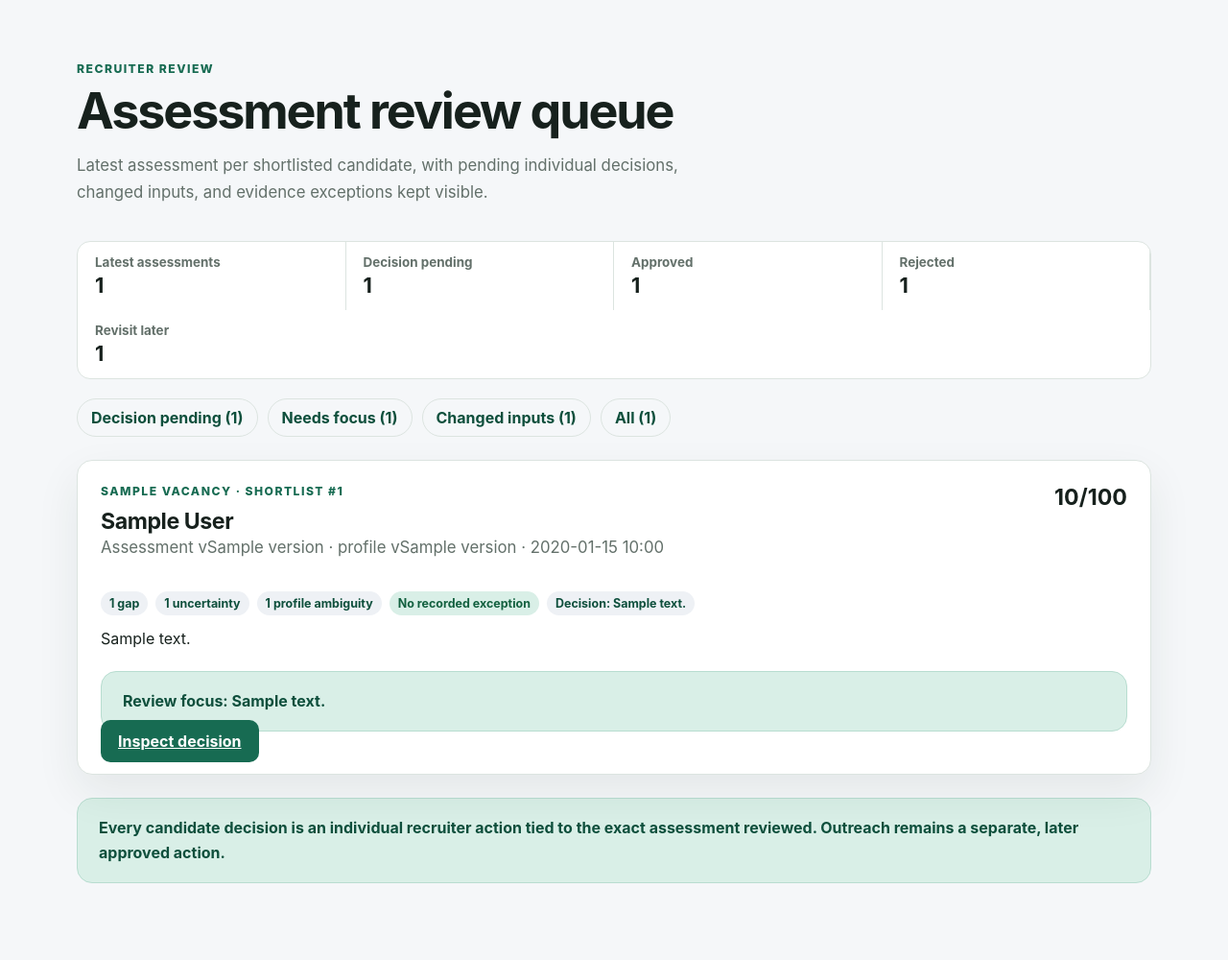
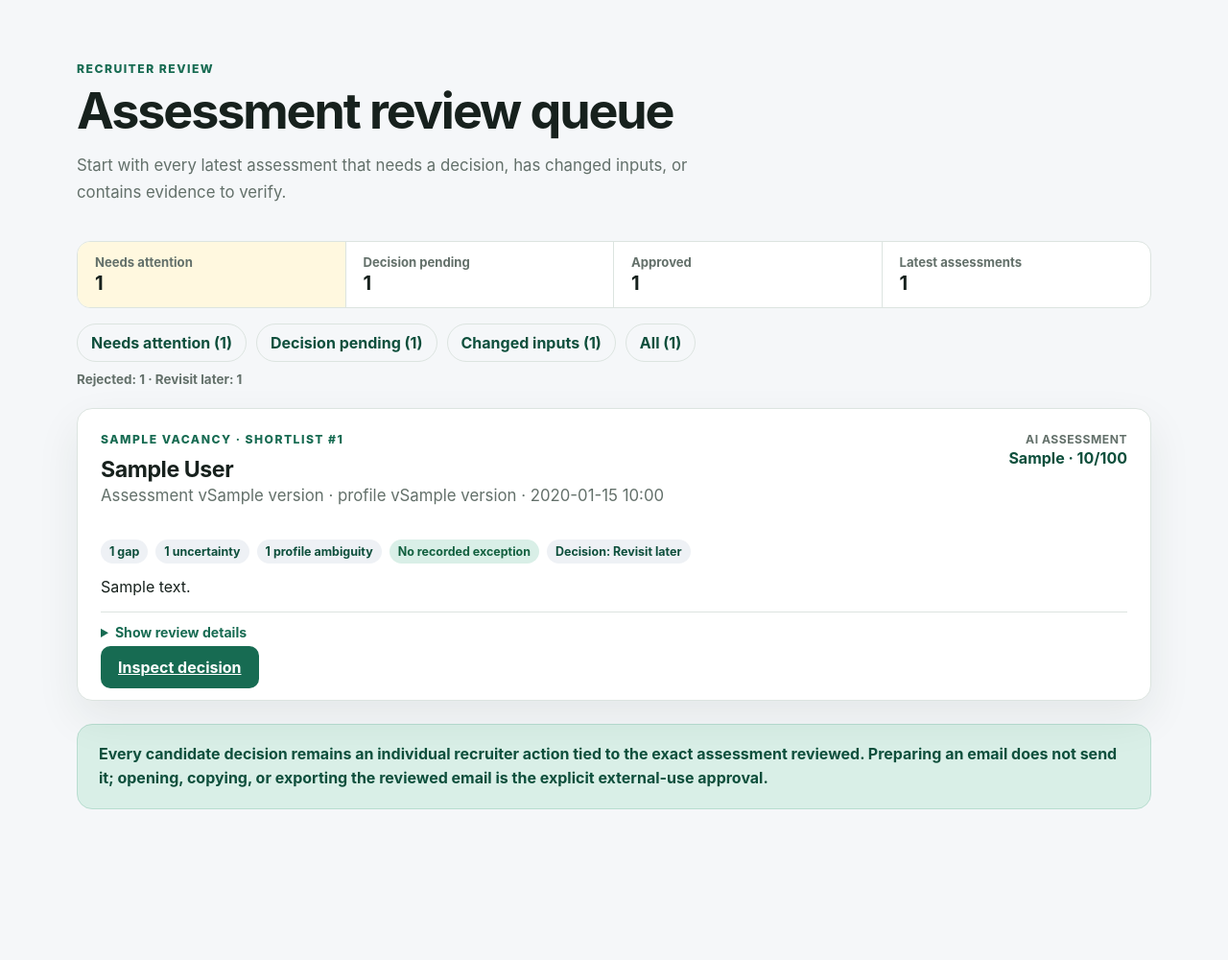
Before and after one commit to bkocii/ai-candidate-matcher, a Django app: template templates/matching/assessment_review_queue.html in a window 1280 px wide. Shown: the part 73-1073 px from the top of the page at 96% size. After the commit the page ends 916 px from the top, so only its background shows below. Run offline with Django 5.2, Linux system fonts and the light colour scheme; the template is opened without the code that fills it: most values are stand-ins (such as "Sample title", 1, 10 or a date in 2020).

Commit message:
Improve assessment review queue

```diff
--- a/static/css/app.css
+++ b/static/css/app.css
@@ -2629,6 +2629,52 @@ tbody tr:last-child td {
     margin: 0 0 24px;
 }
 
+.review-status-strip {
+    display: grid;
+    grid-template-columns: repeat(4, minmax(0, 1fr));
+    margin-bottom: 16px;
+    overflow: hidden;
+    border: 1px solid var(--border);
+    border-radius: 14px;
+    background: var(--surface);
+}
+
+.review-status-strip article {
+    padding: 13px 18px;
+    border-right: 1px solid var(--border);
+}
+
+.review-status-strip article:last-child {
+    border-right: 0;
+}
+
+.review-status-strip span,
+.review-status-strip strong {
+    display: block;
+}
+
+.review-status-strip span {
+    color: var(--muted);
+    font-size: 0.82rem;
+    font-weight: 700;
+}
+
+.review-status-strip strong {
+    margin-top: 2px;
+    font-size: 1.25rem;
+}
+
+.review-status-strip .review-status-attention {
+    background: #fff8df;
+}
+
+.review-secondary-counts {
+    margin: -14px 0 22px;
+    color: var(--muted);
+    font-size: 0.84rem;
+    font-weight: 650;
+}
+
 .review-scope-nav a {
     padding: 9px 14px;
     border: 1px solid var(--border);
@@ -2686,6 +2732,27 @@ tbody tr:last-child td {
 
 .review-score strong {
     font-size: 1.45rem;
+}
+
+.review-ai-signal {
+    display: grid;
+    flex: 0 0 auto;
+    gap: 2px;
+    min-width: 170px;
+    text-align: right;
+}
+
+.review-ai-signal span {
+    color: var(--muted);
+    font-size: 0.76rem;
+    font-weight: 750;
+    letter-spacing: 0.04em;
+    text-transform: uppercase;
+}
+
+.review-ai-signal strong {
+    color: var(--primary-dark);
+    font-size: 1rem;
 }
 
 .review-badges {
@@ -2709,9 +2776,39 @@ tbody tr:last-child td {
     color: #754100;
 }
 
+.review-badge-attention {
+    background: #f6df9e;
+    color: #6b4700;
+}
+
 .review-badge-routine {
     background: var(--accent);
     color: #12603f;
+}
+
+.review-card-summary {
+    display: -webkit-box;
+    overflow: hidden;
+    -webkit-box-orient: vertical;
+    -webkit-line-clamp: 2;
+}
+
+.review-focus-details {
+    margin: 14px 0 18px;
+    border-top: 1px solid var(--border);
+}
+
+.review-focus-details summary {
+    padding-top: 12px;
+    color: var(--primary);
+    cursor: pointer;
+    font-size: 0.88rem;
+    font-weight: 750;
+}
+
+.review-focus-details p {
+    margin: 10px 0 0;
+    color: var(--muted);
 }
 
 .decision-badge-pending {
@@ -3755,16 +3852,19 @@ tbody tr:last-child td {
     .metric-grid,
     .card-grid,
     .detail-grid,
-    .filter-summary {
+    .filter-summary,
+    .review-status-strip {
         grid-template-columns: 1fr;
     }
 
-    .filter-summary article {
+    .filter-summary article,
+    .review-status-strip article {
         border-right: 0;
         border-bottom: 1px solid var(--border);
     }
 
-    .filter-summary article:last-child {
+    .filter-summary article:last-child,
+    .review-status-strip article:last-child {
         border-bottom: 0;
     }
 
@@ -3861,9 +3961,11 @@ tbody tr:last-child td {
     }
 
     .review-card > header,
-    .review-score {
+    .review-score,
+    .review-ai-signal {
         align-items: flex-start;
         flex-direction: column;
+        text-align: left;
     }
 
     .stale-result-callout,
--- a/templates/matching/assessment_review_queue.html
+++ b/templates/matching/assessment_review_queue.html
@@ -7,24 +7,24 @@
     <div>
         <p class="eyebrow">Recruiter review</p>
         <h1 id="review-queue-title">Assessment review queue</h1>
-        <p class="lede">Latest assessment per shortlisted candidate, with pending individual decisions, changed inputs, and evidence exceptions kept visible.</p>
+        <p class="lede">Start with every latest assessment that needs a decision, has changed inputs, or contains evidence to verify.</p>
     </div>
 </section>
 
-<section class="filter-summary" aria-label="Review queue summary">
-    <article><span>Latest assessments</span><strong>{{ queue.total_count }}</strong></article>
+<section class="review-status-strip" aria-label="Review queue summary">
+    <article class="review-status-attention"><span>Needs attention</span><strong>{{ queue.attention_count }}</strong></article>
     <article><span>Decision pending</span><strong>{{ queue.pending_count }}</strong></article>
     <article><span>Approved</span><strong>{{ queue.approved_count }}</strong></article>
-    <article><span>Rejected</span><strong>{{ queue.rejected_count }}</strong></article>
-    <article><span>Revisit later</span><strong>{{ queue.revisit_count }}</strong></article>
+    <article><span>Latest assessments</span><strong>{{ queue.total_count }}</strong></article>
 </section>
 
 <nav class="review-scope-nav" aria-label="Review queue scope">
+    <a href="?scope=attention"{% if scope == "attention" %} aria-current="page"{% endif %}>Needs attention ({{ queue.attention_count }})</a>
     <a href="?scope=pending"{% if scope == "pending" %} aria-current="page"{% endif %}>Decision pending ({{ queue.pending_count }})</a>
-    <a href="?scope=exceptions"{% if scope == "exceptions" %} aria-current="page"{% endif %}>Needs focus ({{ queue.focus_count }})</a>
     <a href="?scope=changed"{% if scope == "changed" %} aria-current="page"{% endif %}>Changed inputs ({{ queue.changed_count }})</a>
     <a href="?scope=all"{% if scope == "all" %} aria-current="page"{% endif %}>All ({{ queue.total_count }})</a>
 </nav>
+<p class="review-secondary-counts">Rejected: {{ queue.rejected_count }} · Revisit later: {{ queue.revisit_count }}</p>
 
 {% if page.object_list %}
     <div class="review-queue">
@@ -37,13 +37,14 @@
                             <h2>{{ entry.candidate.full_name }}</h2>
                             <p class="section-note">Assessment v{{ assessment.version }} · profile v{{ assessment.candidate_profile.version }} · {{ assessment.created_at|date:"Y-m-d H:i" }}</p>
                         </div>
-                        <div class="review-score">
-                            <span class="assessment-light assessment-light-{{ assessment.traffic_light }}">{{ assessment.get_traffic_light_display }}</span>
-                            <strong>{{ assessment.score }}/100</strong>
+                        <div class="review-ai-signal">
+                            <span>AI assessment</span>
+                            <strong>{{ assessment.get_traffic_light_display }} · {{ assessment.score }}/100</strong>
                         </div>
                     </header>
 
                     <div class="review-badges" aria-label="Review focus">
+                        {% if item.needs_attention %}<span class="review-badge review-badge-attention">Needs attention</span>{% endif %}
                         {% if item.inputs_changed %}<span class="review-badge review-badge-changed">Inputs changed</span>{% endif %}
                         {% if item.gap_count %}<span class="review-badge">{{ item.gap_count }} gap{{ item.gap_count|pluralize }}</span>{% endif %}
                         {% if item.uncertainty_count %}<span class="review-badge">{{ item.uncertainty_count }} uncertaint{{ item.uncertainty_count|pluralize:"y,ies" }}</span>{% endif %}
@@ -51,15 +52,18 @@
                         {% if item.deterministic_review_needed %}<span class="review-badge">Unknown hard-filter fact</span>{% endif %}
                         {% if not item.needs_focus %}<span class="review-badge review-badge-routine">No recorded exception</span>{% endif %}
                         {% if item.current_decision %}
-                            <span class="review-badge decision-badge decision-badge-{{ item.current_decision.decision }}">Decision: {{ item.current_decision.get_decision_display }}</span>
+                            <span class="review-badge decision-badge decision-badge-{{ item.current_decision.decision }}">Decision: {% if item.current_decision.decision == "approved" %}Approved{% elif item.current_decision.decision == "rejected" %}Rejected{% else %}Revisit later{% endif %}</span>
                         {% else %}
                             <span class="review-badge decision-badge decision-badge-pending">Decision pending</span>
                             {% if item.latest_decision %}<span class="review-badge">Earlier assessment has a decision</span>{% endif %}
                         {% endif %}
                     </div>
 
-                    <p>{{ assessment.summary }}</p>
-                    <p class="human-review-note"><strong>Review focus:</strong> {{ assessment.review_recommendation }}</p>
+                    <p class="review-card-summary">{{ assessment.summary }}</p>
+                    <details class="review-focus-details">
+                        <summary>Show review details</summary>
+                        <p><strong>Review focus:</strong> {{ assessment.review_recommendation }}</p>
+                    </details>
                     <a class="primary-button" href="{% url 'matching:assessment-review-detail' organization.slug assessment.pk %}">{% if item.decision_pending %}Inspect and decide{% else %}Inspect decision{% endif %}</a>
                 </article>
             {% endwith %}
@@ -86,5 +90,5 @@
     </section>
 {% endif %}
 
-<p class="human-review-note">Every candidate decision is an individual recruiter action tied to the exact assessment reviewed. Outreach remains a separate, later approved action.</p>
+<p class="human-review-note">Every candidate decision remains an individual recruiter action tied to the exact assessment reviewed. Preparing an email does not send it; opening, copying, or exporting the reviewed email is the explicit external-use approval.</p>
 {% endblock %}
```
Also changed, not shown: docs/architecture.md (+10 -5 lines), docs/demo.md (+1 -1 lines), docs/manual_testing_guide.md (+19 -9 lines), docs/manual_testing_review.md (+20 -11 lines), docs/project_state.md (+26 -9 lines), docs/session_handoff.md (+20 -0 lines), matching/review.py (+13 -4 lines), matching/views.py (+6 -4 lines), tests/test_recruiter_review.py (+29 -0 lines), tests/test_review_decisions.py (+5 -2 lines).
